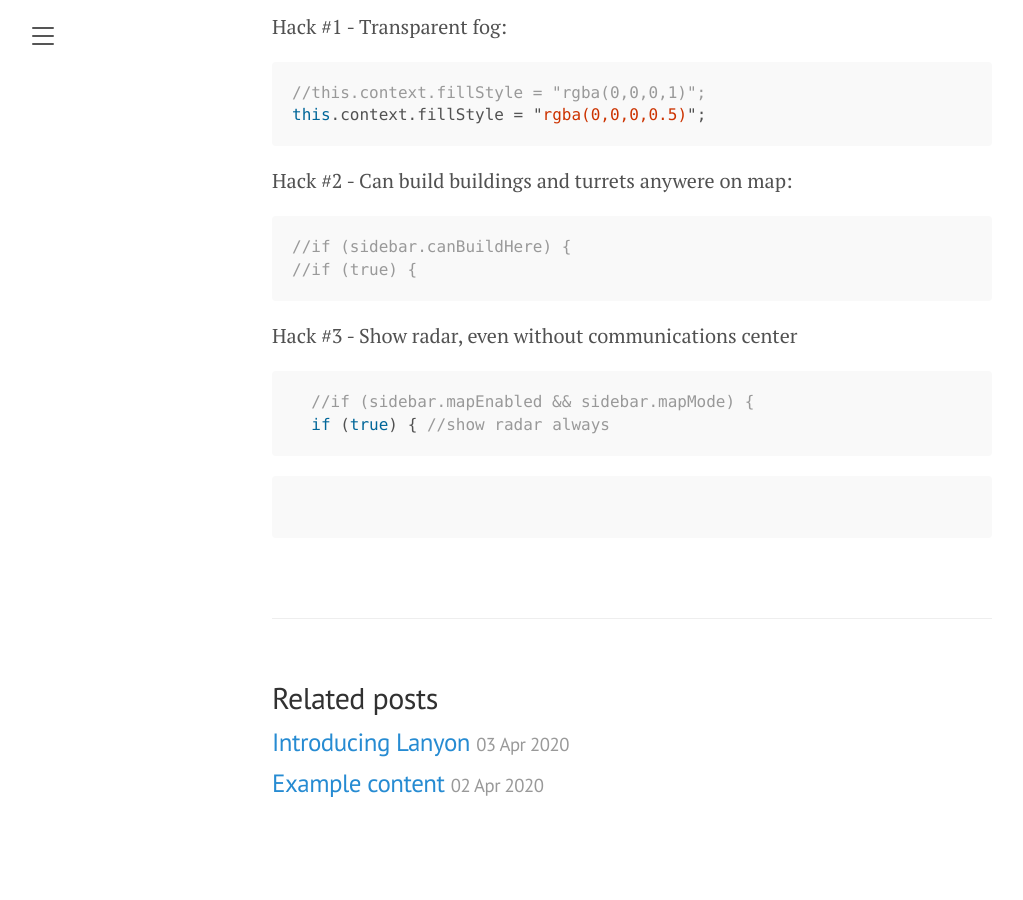
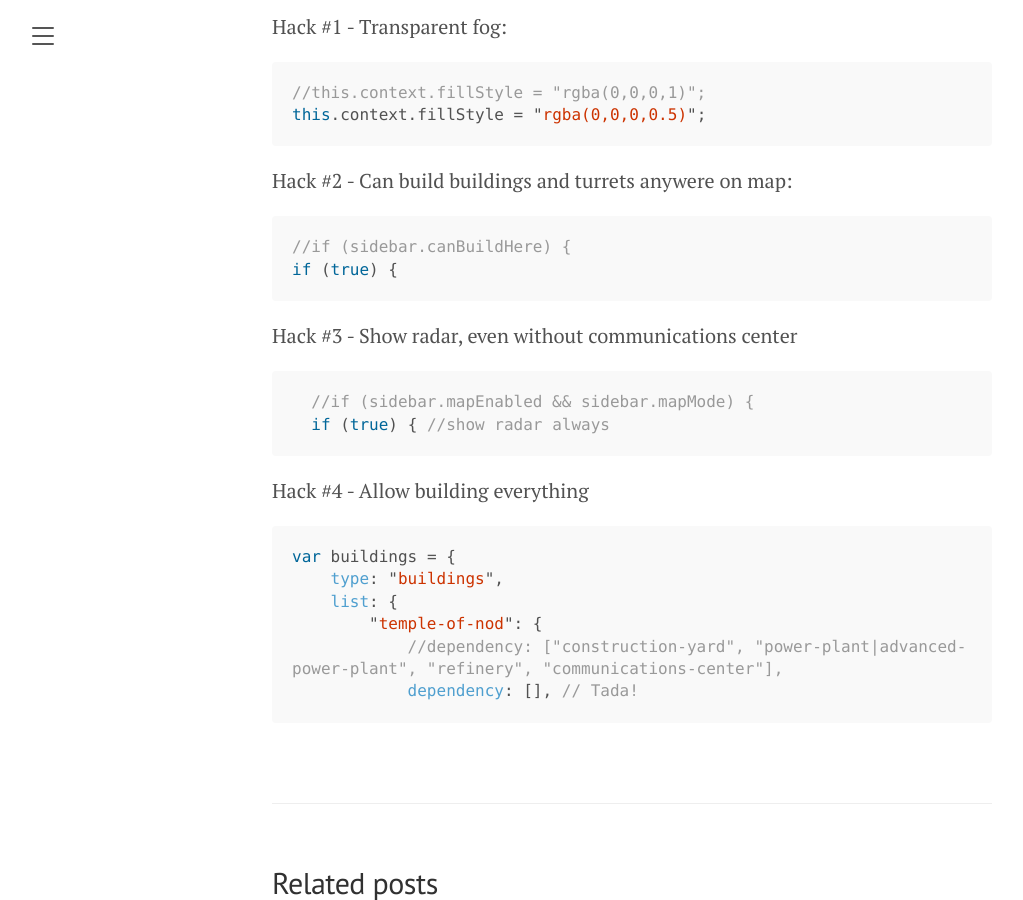
Before and after one commit to zytric/raj, a Jekyll site: the page built from _posts/2020-06-22-hacking-cc.md, in a window 1280 px wide and 900 px high, scrolled down 1323 px. Shown: the whole window, without its empty margins (8-1031 px from the left). Built offline with Jekyll 4.4.1, drawn with Linux system fonts in a browser that asks for light colours; before the commit the page ends 2182 px from its top, so only the background shows below that.

Commit message:
Update 2020-06-22-hacking-cc.md

````diff
--- a/_posts/2020-06-22-hacking-cc.md
+++ b/_posts/2020-06-22-hacking-cc.md
@@ -42,7 +42,7 @@ this.context.fillStyle = "rgba(0,0,0,0.5)";
 Hack #2 - Can build buildings and turrets anywere on map:
 ```javascript
 //if (sidebar.canBuildHere) {
-//if (true) {
+if (true) {
 ```
 
 Hack #3 - Show radar, even without communications center
@@ -51,6 +51,12 @@ Hack #3 - Show radar, even without communications center
   if (true) { //show radar always
 ```
 
+Hack #4 - Allow building everything
 ```javascript
-
+var buildings = {
+    type: "buildings",
+    list: {
+        "temple-of-nod": {
+            //dependency: ["construction-yard", "power-plant|advanced-power-plant", "refinery", "communications-center"],
+            dependency: [], // Tada!
 ```
````
